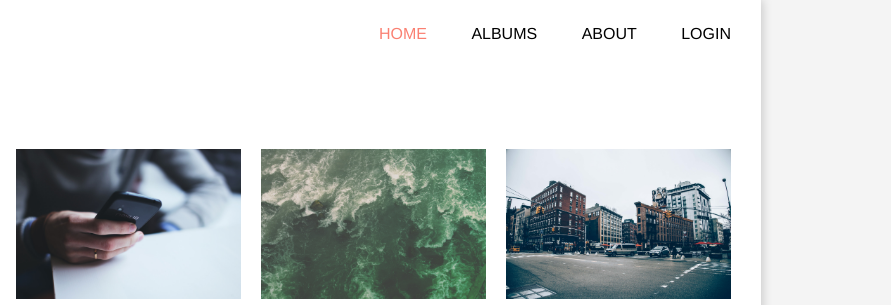
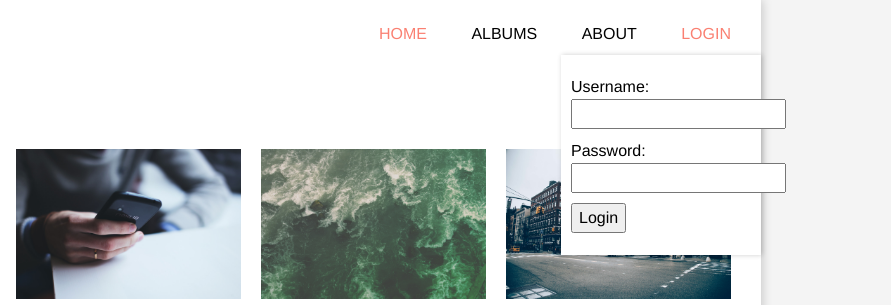
Before and after one commit to TeamRecommen/PhotoAlbum, a plain HTML site: page ProjectFiles/index.html in a window 1280 px wide. Both pictures are taken after a click on the link "LOGIN". Shown: the top 305 px of the page, 389-1280 px from the left. Drawn offline with nearby package versions, Linux system fonts and the light colour scheme.

Commit message:
Events module
Added events module, moved all events to the module; attached login
event to login popup;

```diff
--- a/ProjectFiles/css/style.css
+++ b/ProjectFiles/css/style.css
@@ -159,15 +159,20 @@ a.active-nav {
 }
 
 .login-popup {
-    display: block;
+    display: none;
     position: absolute;
     right: -10px;
     top: 45px;
     width: 200px;
-    height: 160px;
+    height: 200px;
     padding: 10px;
     background-color: #fff;
     box-shadow: 1px 0 5px rgba(0, 0, 0, 0.2);
+}
+
+.login-popup label {
+    display: block;
+    margin: 10px 0;
 }
 
 .gallery-grid {
--- a/ProjectFiles/index.html
+++ b/ProjectFiles/index.html
@@ -77,6 +77,9 @@
 
 </div>
 <script src="jsTemporaryModuls/requester.js"></script>
+<script src="jsTemporaryModuls/login.js"></script>
+<script src="jsTemporaryModuls/pictureEdit.js"></script>
+<script src="jsTemporaryModuls/eventsModule.js"></script>
 <script src="js/app.js"></script>
 </body>
 </html>
--- a/ProjectFiles/js/app.js
+++ b/ProjectFiles/js/app.js
@@ -2,16 +2,7 @@ var app = app || {};
 
 (function (scope) {
 
-
     console.log(scope);
 
-    $('#create-album').on('click', function () {
-        console.log('create album');
-    });
-
-
-    $('#login-nav').on('click', function () {
-        $('#login-popup').fadeToggle();
-    });
 
 })(app);
--- /dev/null
+++ b/ProjectFiles/jsTemporaryModuls/eventsModule.js
@@ -0,0 +1,22 @@
+var app = app || {};
+
+(function (scope) {
+
+    var loginNavMenu = $('#login-nav'),
+        loginPopupWindow = $('#login-popup'),
+        loginButton = $('#login-btn'),
+        createAlbumButton = $('#create-album');
+
+
+    loginNavMenu.on('click', function () {
+        $(this).toggleClass('active-nav');
+        loginPopupWindow.fadeToggle();
+    });
+
+    createAlbumButton.on('click', function () {
+        console.log('create album');
+    });
+
+    loginButton.on('click', scope.login);
+
+}(app));
```
Also changed, not shown: ProjectFiles/jsTemporaryModuls/login.js (+7 -6 lines).
